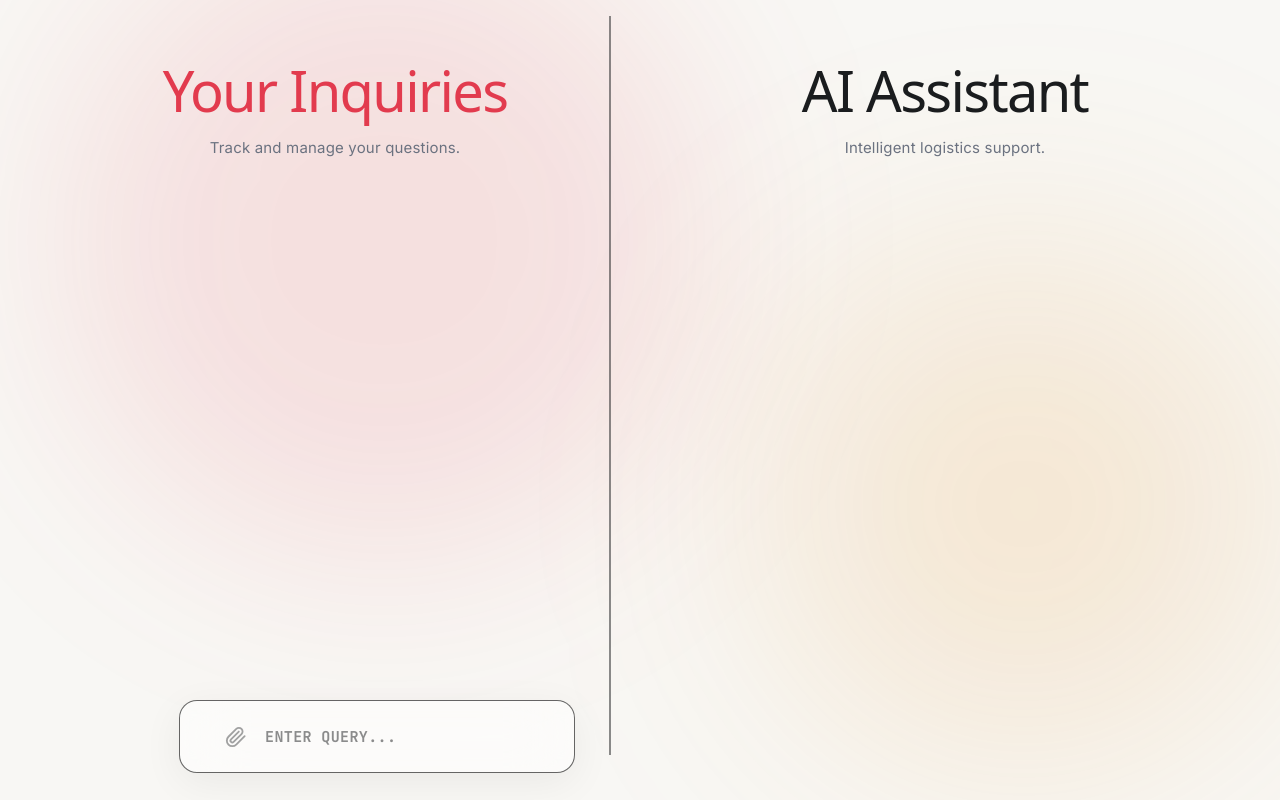
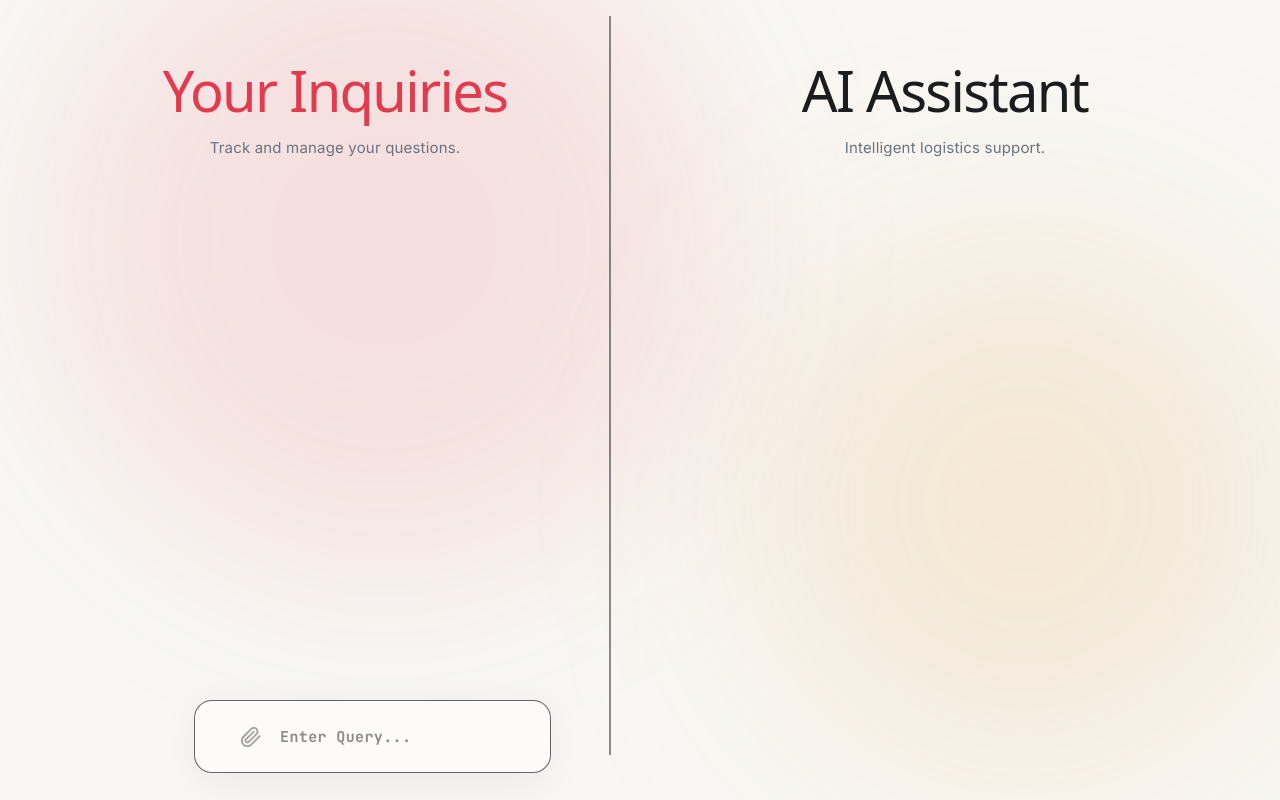
Before and after one commit to SORAAAAAAAAA/assistant-bot, a React (Vite) app in the folder frontend/: page / in a window 1280 px wide. Built offline with nearby package versions, Linux system fonts and the light colour scheme.

Commit message:
fix: added overflow-hidden in message bubble and columns
fix for ui

```diff
--- a/frontend/src/components/MessageBubble.tsx
+++ b/frontend/src/components/MessageBubble.tsx
@@ -30,7 +30,7 @@ export const MessageBubble: FC<MessageBubbleProps> = ({
           {message.files && message.files.length > 0 && (
             <div className="mt-3 pt-3 border-t border-white/20 flex flex-col gap-1">
               {message.files.map((name, i) => (
-                <div key={i} className="text-[11px] bg-white/20 px-2 py-1 rounded flex items-center gap-2">
+                <div key={i} className="text-[11px] bg-white/20 px-2 py-1 rounded flex items-center overflow-hidden gap-2">
                   <span>📄</span> {name}
                 </div>
               ))}
--- a/frontend/src/components/MessageComposer.tsx
+++ b/frontend/src/components/MessageComposer.tsx
@@ -1,6 +1,5 @@
 import type { FC, RefObject } from 'react'
 import { AttachmentPreview } from './AttachmentPreview'
-import { SwirlBorder } from './SwirlBorder'
 
 interface MessageComposerProps {
   input: string
@@ -38,12 +37,11 @@ export const MessageComposer: FC<MessageComposerProps> = ({
       />
 
       <div
-        className={`relative bg-white/50 backdrop-blur-[30px] px-10 py-5 rounded-2xl shadow-[0_10px_40px_rgba(0,0,0,0.06)] flex items-center border cursor-text will-change-transform transition-[transform_0.4s_cubic-bezier(0.34,1.56,0.64,1),box-shadow_0.4s_ease,background_0.3s_ease] group-hover:-translate-y-[3px] group-hover:scale-[1.008] group-hover:shadow-[0_15px_30px_rgba(0,0,0,0.08)] group-active:!translate-y-[-1px] group-active:!scale-[0.995] group-active:!duration-100 group-active:!ease-linear group-focus-within:-translate-y-[3px] group-focus-within:scale-[1.008] group-focus-within:shadow-[0_15px_35px_rgba(226,59,78,0.12)] ${
+        className={`relative bg-white/50 backdrop-blur-[30px] px-10 py-5 rounded-2xl overflow-hidden shadow-[0_10px_40px_rgba(0,0,0,0.06)] flex items-center border cursor-text will-change-transform transition-[transform_0.4s_cubic-bezier(0.34,1.56,0.64,1),box-shadow_0.4s_ease,background_0.3s_ease] group-hover:-translate-y-[3px] group-hover:scale-[1.008] group-hover:shadow-[0_15px_30px_rgba(0,0,0,0.08)] group-active:!translate-y-[-1px] group-active:!scale-[0.995] group-active:!duration-100 group-active:!ease-linear group-focus-within:-translate-y-[3px] group-focus-within:scale-[1.008] group-focus-within:shadow-[0_15px_35px_rgba(226,59,78,0.12)] ${
           isTyping ? 'border-transparent' : 'border-black/60'
         }`}
         onClick={() => inputRef.current?.focus()}
       >
-        <SwirlBorder active={isTyping}/>
         <input
           type="file"
           ref={fileInputRef}
@@ -81,7 +79,7 @@ export const MessageComposer: FC<MessageComposerProps> = ({
           value={input}
           onChange={e => onInputChange(e.target.value)}
           onKeyDown={e => e.key === 'Enter' && onSend()}
-          placeholder={attachedFiles.length > 0 ? "Press Enter to send document..." : "ENTER QUERY..."}
+          placeholder={attachedFiles.length > 0 ? "Press Enter to send document..." : "Enter Query..."}
           disabled={isTyping}
           className="flex-1 border-none bg-transparent outline-none text-[15px] text-[#1A1C1E] font-['JetBrains_Mono',monospace] tracking-wide"
         />
--- a/frontend/src/components/SwirlBorder.tsx
+++ b/frontend/src/components/SwirlBorder.tsx
@@ -2,7 +2,6 @@ import { useState, useRef, useEffect, useMemo } from 'react'
 
 interface SwirlBorderProps {
   active: boolean
-  // We no longer need a single radius prop since the shape is fixed
 }
 
 export const SwirlBorder = ({ active }: SwirlBorderProps) => {
@@ -11,7 +10,6 @@ export const SwirlBorder = ({ active }: SwirlBorderProps) => {
   const containerRef = useRef<HTMLDivElement>(null)
   const pathRef = useRef<SVGPathElement>(null)
 
-  // Update size on mount and when active changes
   useEffect(() => {
     if (containerRef.current) {
       setRectSize({
@@ -21,7 +19,6 @@ export const SwirlBorder = ({ active }: SwirlBorderProps) => {
     }
   }, [active])
 
-  // Generate the path data for the asymmetrical bubble: [24, 24, 24, 4]
   const d = useMemo(() => {
     const { w, h } = rectSize
     if (w === 0 || h === 0) return ""
@@ -44,7 +41,6 @@ export const SwirlBorder = ({ active }: SwirlBorderProps) => {
     `
   }, [rectSize])
 
-  // Measure the exact length of the custom path for the animation
   useEffect(() => {
     if (pathRef.current) {
       setPathLength(pathRef.current.getTotalLength())
--- a/frontend/src/pages/chat.tsx
+++ b/frontend/src/pages/chat.tsx
@@ -82,7 +82,7 @@ export default function LogisticsChat() {
         <div className="absolute top-3.5 bottom-10 w-px bg-[#1A1C1E] -translate-x-1/2" style={{ left: 'calc(50% - 30px)' }} />
 
         {/* LEFT COLUMN - User Messages */}
-        <div className="flex flex-col min-h-0 pb-6">
+        <div className="flex flex-col min-h-0 pb-6 overflow-hidden px-5">
           <ChatHeader
             title="Your Inquiries"
             subtitle="Track and manage your questions."
@@ -106,7 +106,7 @@ export default function LogisticsChat() {
         </div>
 
         {/* RIGHT COLUMN - Assistant Messages */}
-        <div className="flex flex-col min-h-0">
+        <div className="flex flex-col min-h-0 overflow-hidden px-5">
           <ChatHeader
             title="AI Assistant"
             subtitle="Intelligent logistics support."
```
